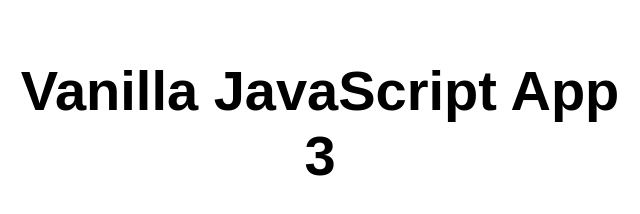
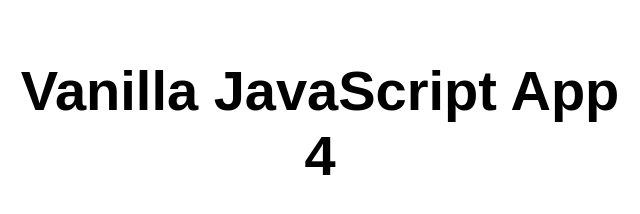
Before and after one commit to thomasgauvin/swa-vanilla-basic, a website: page src/index.html in a window 1280 px wide. Shown: the full height of the page, 320-960 px from the left. Drawn offline with Linux system fonts and the light colour scheme.

Commit message:
Update index.html

```diff
--- a/src/index.html
+++ b/src/index.html
@@ -10,7 +10,7 @@
 
 <body>
   <main>
-    <h1>Vanilla JavaScript App 3</h1>
+    <h1>Vanilla JavaScript App 4</h1>
   </main>
 </body>
 
```
